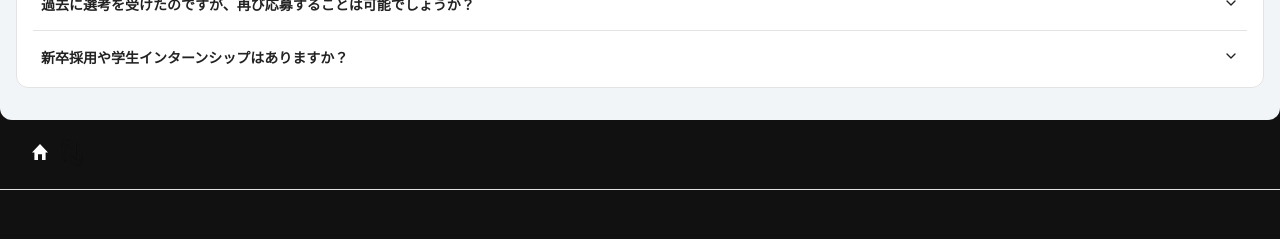
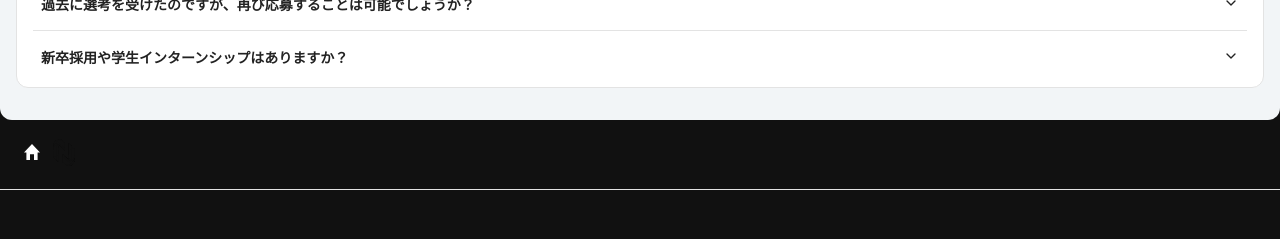
Before and after one commit to tomoya-okuda/career.necmos, a Next.js app: page / in a window 1280 px wide. Shown: the part 3660-3899 px from the top of the page. Built offline with nearby package versions, Linux system fonts and the light colour scheme.

Commit message:
♻️ 修正

```diff
--- a/src/components/styles/Breadcrumb.module.scss
+++ b/src/components/styles/Breadcrumb.module.scss
@@ -1,3 +1,3 @@
 .breadcrumb {
-  padding: 16px 24px;
+  padding: 16px;
 }
```
